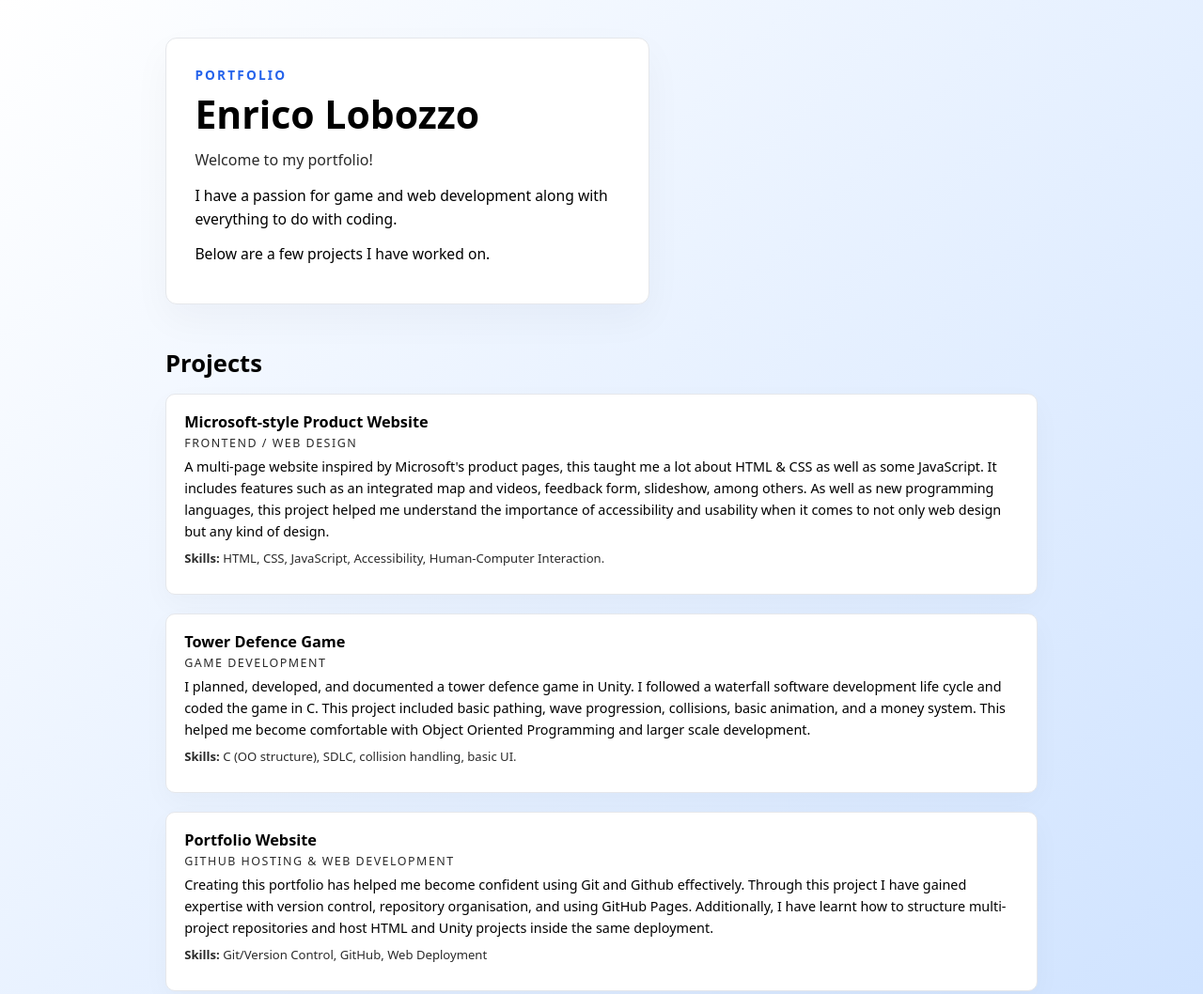
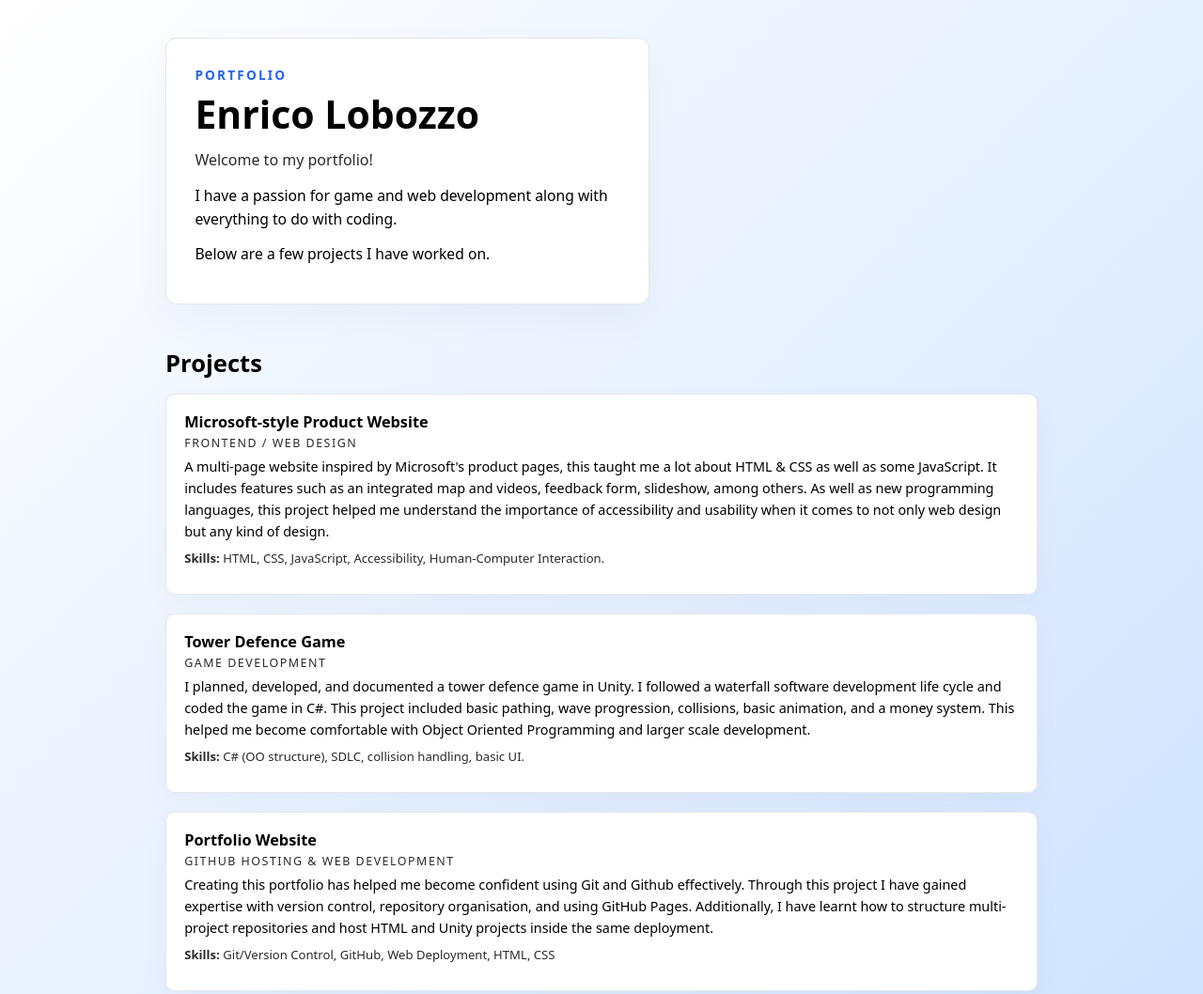
Before and after one commit to Enrico164/portfolio, a plain HTML site: page index.html in a window 1280 px wide. Shown: the top 1058 px of the page at 94% size. Drawn offline with Linux system fonts and the light colour scheme.

Commit message:
Update index.html

```diff
--- a/index.html
+++ b/index.html
@@ -346,13 +346,13 @@
             </div>
             <p class="project-desc">
               I planned, developed, and documented a tower defence game in Unity.
-              I followed a waterfall software development life cycle and coded the game in C.
+              I followed a waterfall software development life cycle and coded the game in C#.
               This project included basic pathing, wave progression, collisions, basic animation, and a money system.
               This helped me become comfortable with Object Oriented Programming and larger scale development.
             </p>
             <p class="project-tech">
               <strong>Skills:</strong> <!-- EDIT: adjust to your real stack -->
-              C (OO structure), SDLC, collision handling, basic UI.
+              C# (OO structure), SDLC, collision handling, basic UI.
             </p>
           </a>
         </article>
@@ -371,7 +371,7 @@
             Additionally, I have learnt how to structure multi-project repositories and host HTML and Unity projects inside the same deployment.
           </p>
           <p class="project-tech">
-            <strong>Skills:</strong> Git/Version Control, GitHub, Web Deployment
+            <strong>Skills:</strong> Git/Version Control, GitHub, Web Deployment, HTML, CSS
           </p>
         </article>
 
```
